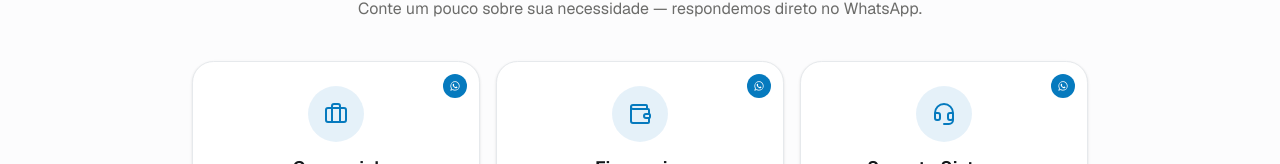
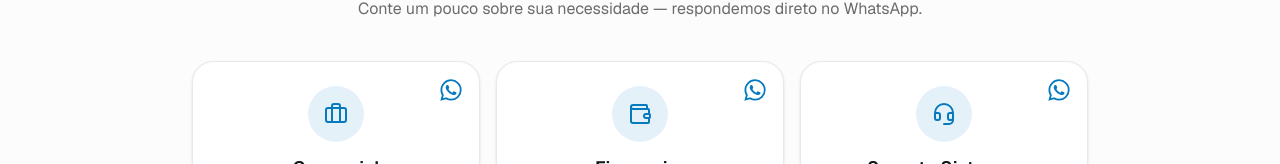
Before and after one commit to felipedev2025/sitetj, a Next.js app: page / in a window 1280 px wide. Shown: the part 11512-11676 px from the top of the page. Built offline with nearby package versions, Linux system fonts and the light colour scheme.

Commit message:
Remove fundo do selo do WhatsApp nos cards de contato e aumenta o simbolo

```diff
--- a/src/components/sections/contact-section.tsx
+++ b/src/components/sections/contact-section.tsx
@@ -61,9 +61,7 @@ export function ContactSection() {
                 className="group relative flex flex-col items-center gap-3 overflow-hidden rounded-2xl border border-border bg-card p-6 text-center shadow-sm transition-all duration-300 hover:-translate-y-1 hover:border-brand hover:shadow-lg hover:shadow-brand/20"
               >
                 <span className="absolute inset-x-0 top-0 h-1 origin-left scale-x-0 bg-brand transition-transform duration-300 group-hover:scale-x-100" />
-                <span className="absolute right-3 top-3 flex h-6 w-6 items-center justify-center rounded-full bg-brand text-white">
-                  <WhatsAppIcon className="h-3.5 w-3.5" />
-                </span>
+                <WhatsAppIcon className="absolute right-3 top-3 h-8 w-8 text-brand" />
                 <span className="flex h-14 w-14 items-center justify-center rounded-full bg-brand/10 text-brand transition-colors group-hover:bg-brand group-hover:text-white">
                   <item.icon className="h-6 w-6" />
                 </span>
```
